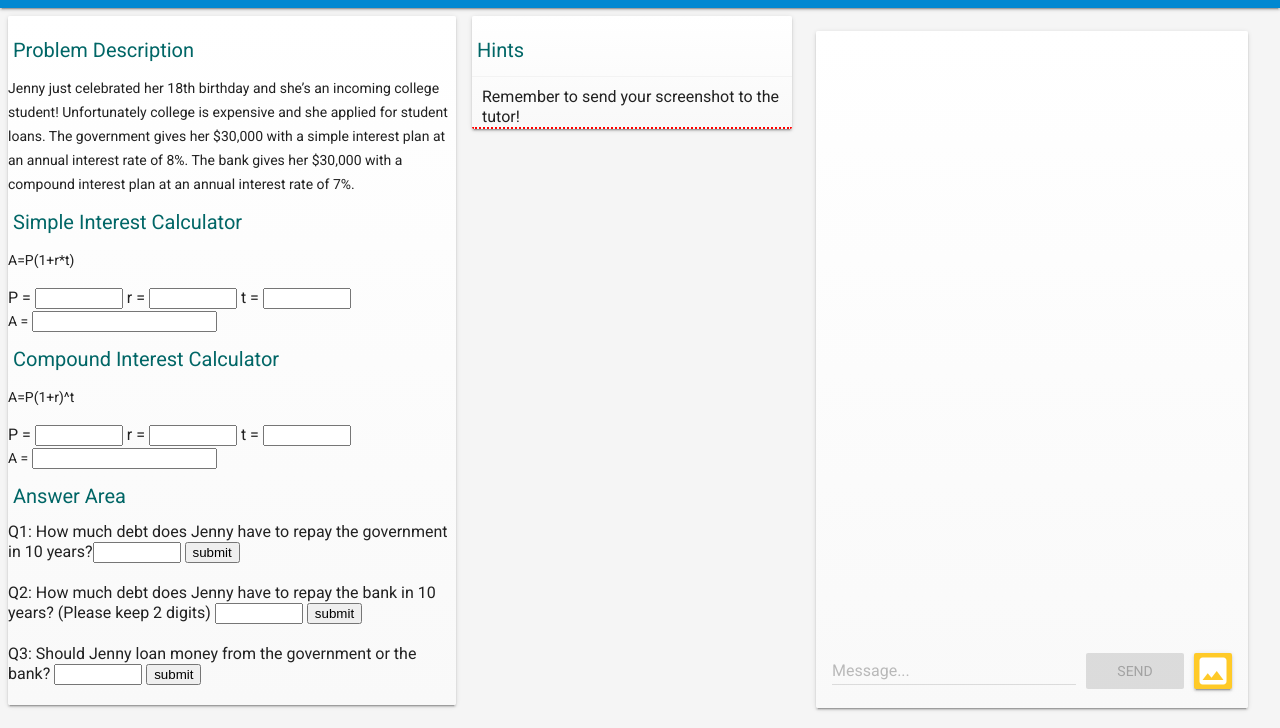
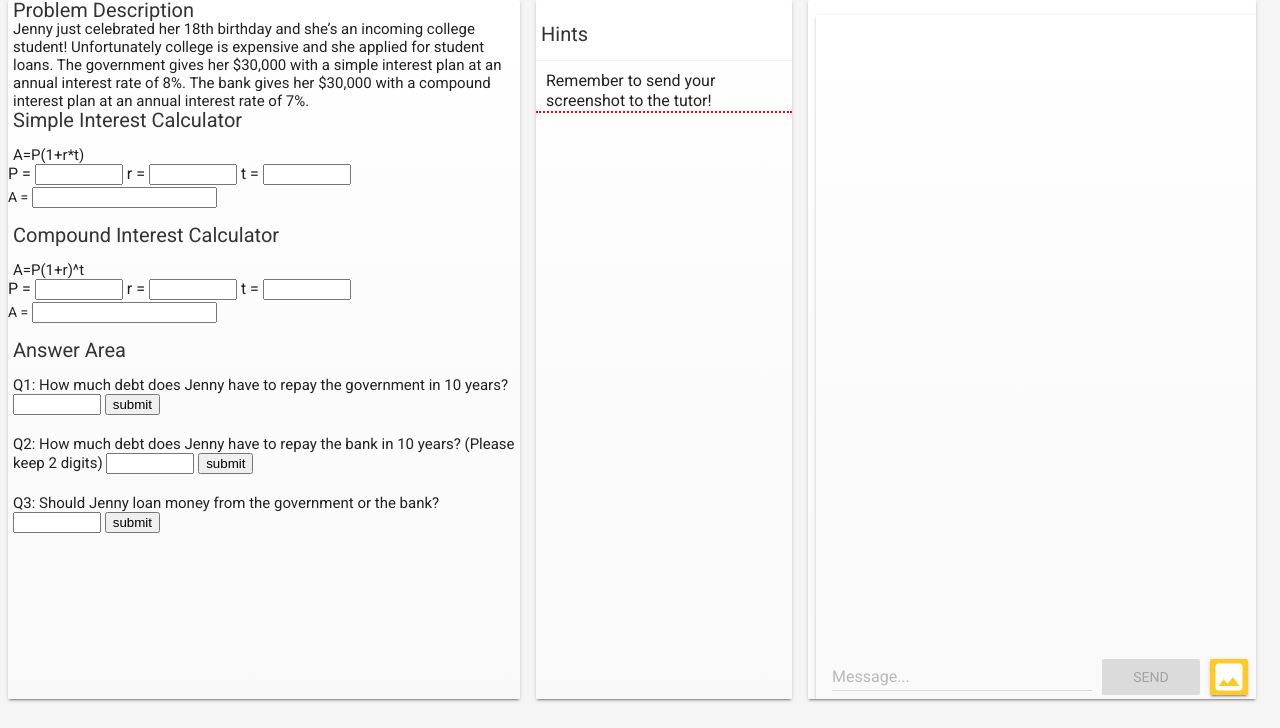
Before and after one commit to dandylion99/TOL-Project2, a website built with webpack: page public/tutee.html in a window 1280 px wide. Shown: the part 72-800 px from the top of the page. Built offline with nearby package versions, Linux system fonts and the light colour scheme; some packages are replaced by stand-ins of ours; no server answers; the database is empty.

Commit message:
Update some css

```diff
--- a/public/styles/main.css
+++ b/public/styles/main.css
@@ -96,13 +96,22 @@ main, #messages-card {
   line-height: 20px;
   padding-right: 5px;
   padding-left: 5px;
-  color: #006666;
+  color: #333333;
 }
 
 
 .feedback-hint{
   color:  #ff8000;
 }
+
+.prob-text {
+  font-size: 15px;
+  line-height: 18px;
+  padding-right: 5px;
+  padding-left: 5px;
+}
+
+
 
 
 /*customized style ends here*/
--- a/public/tutee.html
+++ b/public/tutee.html
@@ -43,6 +43,10 @@
   <!-- Material Design Lite -->
   <link rel="stylesheet" href="https://fonts.googleapis.com/icon?family=Material+Icons">
   <link rel="stylesheet" href="https://code.getmdl.io/1.1.3/material.orange-indigo.min.css">
+   <!-- App Styling -->
+  <link rel="stylesheet" href="https://fonts.googleapis.com/css?family=Roboto:regular,bold,italic,thin,light,bolditalic,black,medium&amp;lang=en">
+  <link rel="stylesheet" href="styles/main.css">
+
   <script defer src="https://code.getmdl.io/1.1.3/material.min.js"></script>
   <script language="javascript">
   var Q = "";
@@ -118,9 +122,6 @@
 
   </script>
 
-  <!-- App Styling -->
-  <link rel="stylesheet" href="https://fonts.googleapis.com/css?family=Roboto:regular,bold,italic,thin,light,bolditalic,black,medium&amp;lang=en">
-  <link rel="stylesheet" href="styles/main.css">
 
   <!-- TODO: Enable First Input Delay polyfill library. -->
   <!--  <script type="text/javascript">!function(n,e){var t,o,i,c=[],f={passive:!0,capture:!0},r=new Date,a="pointerup",u="pointercancel";function p(n,c){t||(t=c,o=n,i=new Date,w(e),s())}function s(){o>=0&&o<i-r&&(c.forEach(function(n){n(o,t)}),c=[])}function l(t){if(t.cancelable){var o=(t.timeStamp>1e12?new Date:performance.now())-t.timeStamp;"pointerdown"==t.type?function(t,o){function i(){p(t,o),r()}function c(){r()}function r(){e(a,i,f),e(u,c,f)}n(a,i,f),n(u,c,f)}(o,t):p(o,t)}}function w(n){["click","mousedown","keydown","touchstart","pointerdown"].forEach(function(e){n(e,l,f)})}w(n),self.perfMetrics=self.perfMetrics||{},self.perfMetrics.onFirstInputDelay=function(n){c.push(n),s()}}(addEventListener,removeEventListener);</script> -->
@@ -130,8 +131,8 @@
 <div class="demo-layout mdl-layout mdl-js-layout mdl-layout--fixed-header">
 
   <!-- Header section containing logo -->
-  <header class="mdl-layout__header mdl-color-text--white mdl-color--light-blue-700">
-    <div class="mdl-cell mdl-cell--12-col mdl-cell--12-col-tablet mdl-grid">
+  <header class="mdl-layout__header mdl-color-text--white mdl-color--light-blue-700" style="height:8%">
+    <div class="mdl-cell mdl-cell--12-col mdl-cell--12-col-tablet mdl-grid" style="height:auto">
       <div class="mdl-layout__header-row mdl-cell mdl-cell--12-col mdl-cell--12-col-tablet mdl-cell--12-col-desktop">
         <h3><i class="material-icons">chat_bubble_outline</i> Friendly Chat</h3>
       </div>
@@ -148,15 +149,15 @@
     </div>
   </header>
 
-  <main class="mdl-layout__content mdl-color--grey-100" style="width=100%">
-    <div id="prob-info-container" class="mdl-card mdl-shadow--2dp mdl-cell mdl-cell--12-col mdl-cell--6-col-tablet mdl-cell--6-col-desktop" style="width:35%; height:auto; float:left; display:inline">
+  <main class="mdl-layout__content mdl-color--grey-100" style="width: 100%">
+    <div id="prob-info-container" class="mdl-card mdl-shadow--2dp mdl-cell mdl-cell--12-col mdl-cell--6-col-tablet mdl-cell--6-col-desktop" style="width:40%; height:95%; float:left; display:inline">
       <div id="probdcrp-container">
-        <h4 class="header">Problem Description</h4>
-        <p>Jenny just celebrated her 18th birthday and she’s an incoming college student! Unfortunately college is expensive and she applied for student loans. The government gives her $30,000 with a simple interest plan at an annual interest rate of 8%. The bank gives her $30,000 with a compound interest plan at an annual interest rate of 7%.</p>
+        <div class="header">Problem Description</div>
+        <div class="prob-text">Jenny just celebrated her 18th birthday and she’s an incoming college student! Unfortunately college is expensive and she applied for student loans. The government gives her $30,000 with a simple interest plan at an annual interest rate of 8%. The bank gives her $30,000 with a compound interest plan at an annual interest rate of 7%.</div>
       </div>
       <div id="simple-cal">
         <p class="header">Simple Interest Calculator</p>
-        <p> A=P(1+r*t) </p>
+        <div class="prob-text"> A=P(1+r*t) </div>
         <form name="simpleCal">
         P = <input onchange="simpleCalcu();" class="input-blank" type="number" id="sim-capital">
         r = <input onchange="simpleCalcu();" class="input-blank" type="number" id="sim-rate" >
@@ -167,7 +168,7 @@
 
       <div id="compound-cal">
         <p class="header">Compound Interest Calculator</p>
-        <p> A=P(1+r)^t </p>
+        <div class="prob-text"> A=P(1+r)^t </div>
         P = <input onchange="compoundCalcu();" class="input-blank" type="number" id="com-capital">
         r = <input onchange="compoundCalcu();" class="input-blank" type="number" id="com-rate">
         t = <input onchange="compoundCalcu();" class="input-blank" type="number" id="com-time">
@@ -180,19 +181,19 @@
       <div id="answer-container">
       <p class="header">Answer Area</p>
 
-        <div id="q1"> Q1: How much debt does Jenny have to repay the government in 10 years?<input type="number" name="q1-answer" id="q1-answer" class="input-blank">
+        <div id="q1" class="prob-text"> Q1: How much debt does Jenny have to repay the government in 10 years?<input type="number" name="q1-answer" id="q1-answer" class="input-blank">
         <button class="submit-button" id="submit-q1" onclick="submit(this);">submit</button></div>
         <br>
-        <div id="q2"> Q2: How much debt does Jenny have to repay the bank in 10 years? (Please keep 2 digits) <input type="number" name="q2-answer" id="q2-answer" class="input-blank">
+        <div id="q2" class="prob-text"> Q2: How much debt does Jenny have to repay the bank in 10 years? (Please keep 2 digits) <input type="number" name="q2-answer" id="q2-answer" class="input-blank">
         <button class="submit-button" id="submit-q2" onclick="submit(this)";>submit</button></div>
         <br>
-        <div id="q3"> Q3: Should Jenny loan money from the government or the bank? <input type="text" name="q3-answer" id="q3-answer" class="input-blank">
+        <div id="q3" class="prob-text"> Q3: Should Jenny loan money from the government or the bank? <input type="text" name="q3-answer" id="q3-answer" class="input-blank">
         <button class="submit-button" id="submit-q3" onclick="submit(this);">submit</button></div>
         <br>
       </div>
     </div>
 
-    <div id="hint-container" class="mdl-card mdl-shadow--2dp mdl-cell mdl-cell--12-col mdl-cell--6-col-tablet mdl-cell--6-col-desktop" style="width: 25%; float:left; display:inline">
+    <div id="hint-container" class="mdl-card mdl-shadow--2dp mdl-cell mdl-cell--12-col mdl-cell--6-col-tablet mdl-cell--6-col-desktop" style="width: 20%; height: 95%; float:left; display:inline">
       <h4 class="header">Hints</h4>
 
 
@@ -203,7 +204,7 @@
 
     </div>
 
-    <div id="messages-card-container" class="mdl-cell mdl-cell--12-col mdl-grid" style="float:left; display:inline">
+    <div id="messages-card-container" class="mdl-card mdl-shadow--2dp mdl-cell mdl-cell--12-col mdl-cell--6-col-tablet mdl-cell--6-col-desktop" style="float:left; display:inline; width:35%; height: 95%;">
 
       <!-- Messages container -->
       <div id="messages-card" class="mdl-card mdl-shadow--2dp mdl-cell mdl-cell--12-col mdl-cell--6-col-tablet mdl-cell--6-col-desktop" style="width:100%">
```
Also changed, not shown: public/tutor.html (+88 -12 lines), 2 other files.
